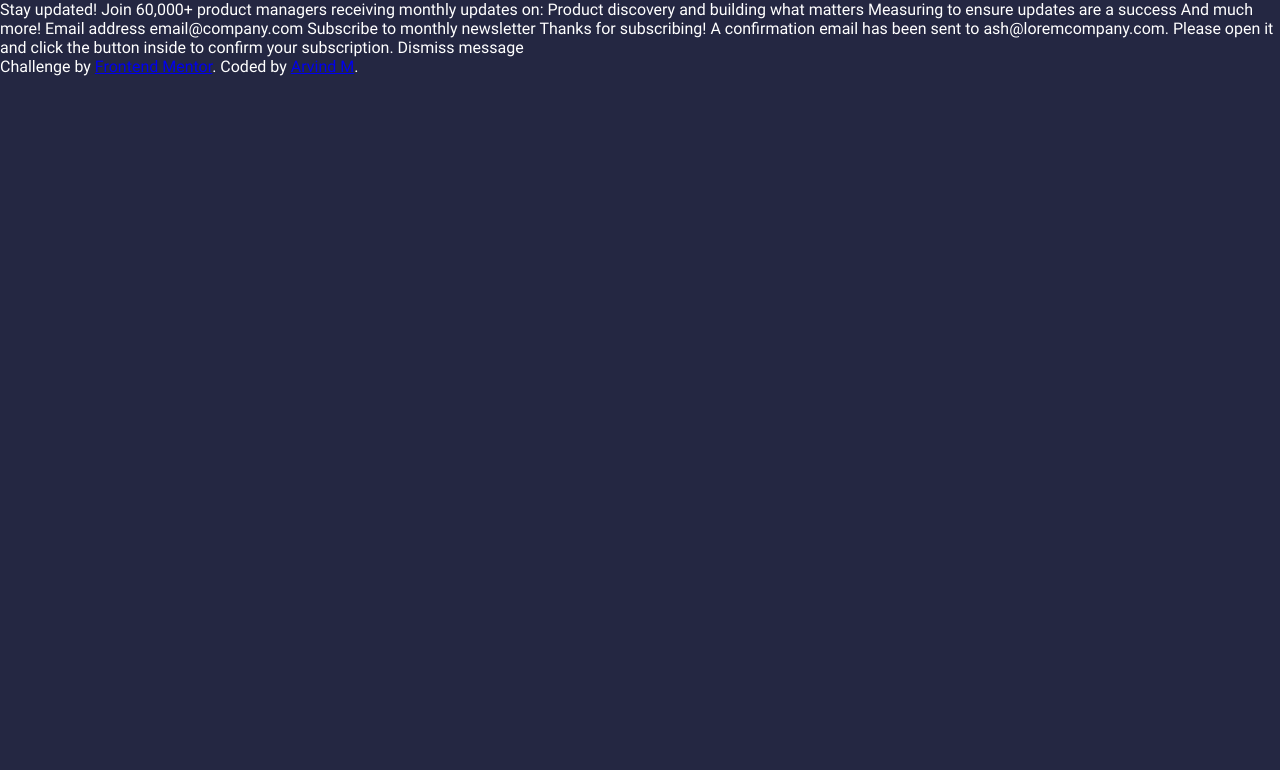
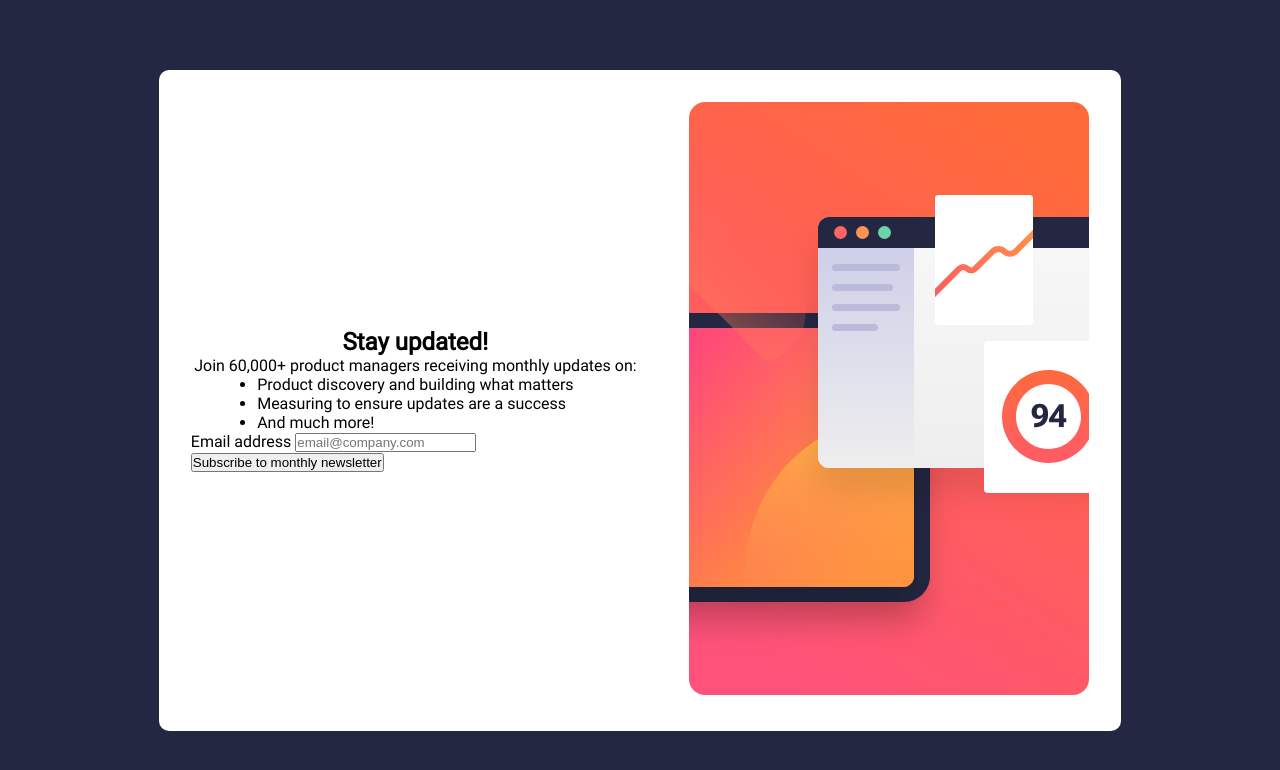
Before and after one commit to Judis07/newsletter-fm, a plain HTML site: page index.html in a window 1280 px wide. Drawn offline with Linux system fonts and the light colour scheme.

Commit message:
addition of sign up card markup

```diff
--- a/css/styles.css
+++ b/css/styles.css
@@ -34,5 +34,49 @@ html {
 
 body {
   background-color: var(--dark-slate-grey);
-  color: var(--white);
+  height: 100vh;
 }
+
+img {
+  width: 100%;
+  height: 100%;
+}
+
+main {
+  display: flex;
+  justify-content: center;
+  align-items: center;
+  flex-direction: column;
+  height: 100%;
+  max-width: 1240px;
+  width: 90%;
+  margin: 0 auto;
+}
+
+.card-container {
+  background-color: var(--white);
+  border-radius: 10px;
+  padding: 2rem;
+}
+
+/* sign up */
+.sign-up-card {
+  display: flex;
+  justify-content: space-between;
+  align-items: center;
+  gap: 1rem;
+}
+
+.card-info {
+  flex-basis: 50%;
+  display: flex;
+  flex-direction: column;
+  align-items: center;
+  justify-content: center;
+}
+
+/* thank you */
+
+#thank-you {
+  display: none;
+}
--- a/index.html
+++ b/index.html
@@ -19,28 +19,56 @@
     <link rel="stylesheet" href="./css/styles.css" />
   </head>
   <body>
+    <main>
       <!-- Sign-up form start -->
 
-    Stay updated! Join 60,000+ product managers receiving monthly updates on:
-    Product discovery and building what matters Measuring to ensure updates are
-    a success And much more! Email address email@company.com Subscribe to
-    monthly newsletter
+      <section id="sign-up" class="container card-container sign-up-card">
+        <div class="card-info">
+          <h1>Stay updated!</h1>
+
+          <p>Join 60,000+ product managers receiving monthly updates on:</p>
+
+          <ul>
+            <li>Product discovery and building what matters</li>
+            <li>Measuring to ensure updates are a success</li>
+            <li>And much more!</li>
+          </ul>
+
+          <form>
+            <label for="email">Email address</label>
+            <input
+              name="email"
+              id="email"
+              type="email"
+              placeholder="email@company.com"
+            />
+            <button type="submit">Subscribe to monthly newsletter</button>
+          </form>
+        </div>
+
+        <div class="card-image">
+          <img src="./assets/images/illustration-sign-up-desktop.svg" alt="" />
+        </div>
+      </section>
 
       <!-- Sign-up form end -->
 
       <!-- Success message start -->
 
+      <section id="thank-you" class="container card-container">
         Thanks for subscribing! A confirmation email has been sent to
-    ash@loremcompany.com. Please open it and click the button inside to confirm
-    your subscription. Dismiss message
+        ash@loremcompany.com. Please open it and click the button inside to
+        confirm your subscription. Dismiss message
+      </section>
 
       <!-- Success message end -->
 
-    <div class="attribution">
+      <!-- <div class="attribution">
         Challenge by
         <a href="https://www.frontendmentor.io?ref=challenge" target="_blank"
           >Frontend Mentor</a
         >. Coded by <a href="#">Arvind M</a>.
-    </div>
+      </div> -->
+    </main>
   </body>
 </html>
```
Lines whose indentation alone changed are shown as unchanged.
